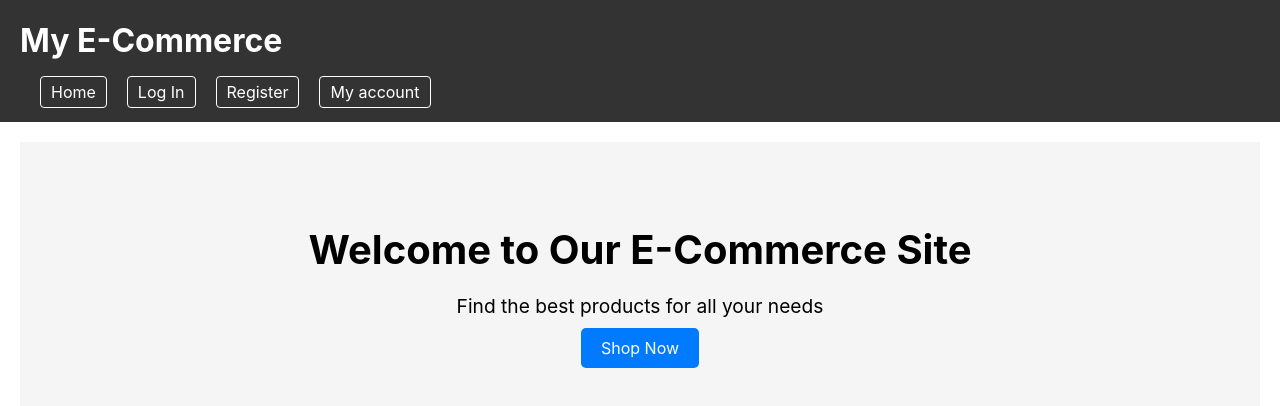
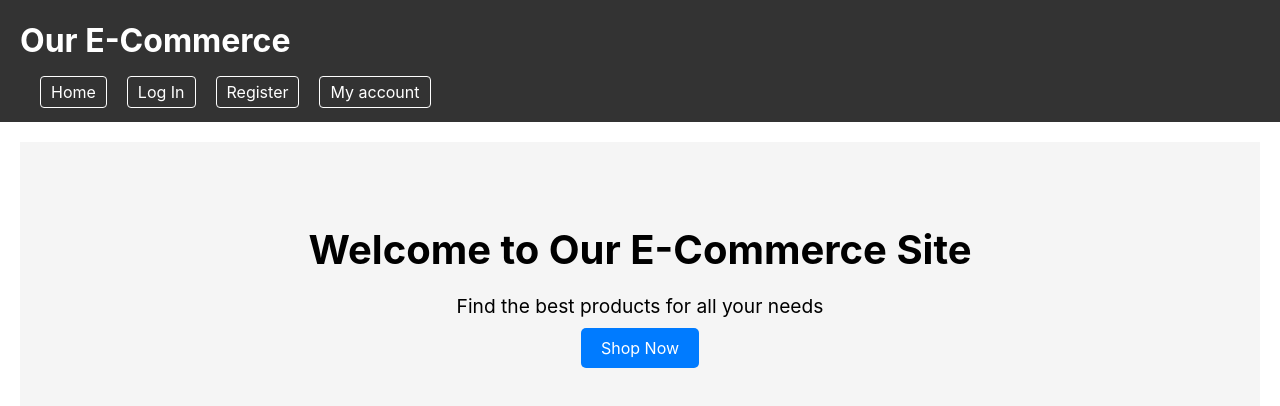
Before and after one commit to marcelmroz/e-commerce-frontend, a React (Create React App) app: page / in a window 1280 px wide. Shown: the top 406 px of the page. Built offline with nearby package versions, Linux system fonts and the light colour scheme.

Commit message:
minor changes

```diff
--- a/public/index.html
+++ b/public/index.html
@@ -2,7 +2,7 @@
 <html lang="en">
   <head>
     <meta charset="utf-8" />
-    <link rel="icon" href="%PUBLIC_URL%/favicon.ico" />
+    <link rel="icon" href="%PUBLIC_URL%/iconka.ico" />
     <meta name="viewport" content="width=device-width, initial-scale=1" />
     <meta name="theme-color" content="#000000" />
     <meta
--- a/src/components/Header.js
+++ b/src/components/Header.js
@@ -16,7 +16,7 @@ const Header = () => {
     <header className="site-header">
       <div className="header-content">
         <Link to="/" className="logo">
-          <h1>My E-Commerce</h1>
+          <h1>Our E-Commerce</h1>
         </Link>
         <nav className="navigation">
           <Link to="/" className="nav-link">Home</Link>
--- a/src/styles/ProductListPage.css
+++ b/src/styles/ProductListPage.css
@@ -1,5 +1,6 @@
 .product-list-page {
     padding: 20px;
+    text-align: center;
   }
 
   .product-list {
@@ -13,7 +14,7 @@
     border: 1px solid #ddd;
     border-radius: 8px;
     padding: 16px;
-    width: 300px;
+    width: 200px;
     text-align: center;
   }
 
```
Also changed, not shown: public/iconka.png (added), 1 other file (tests, documents, lock files or other folders).
